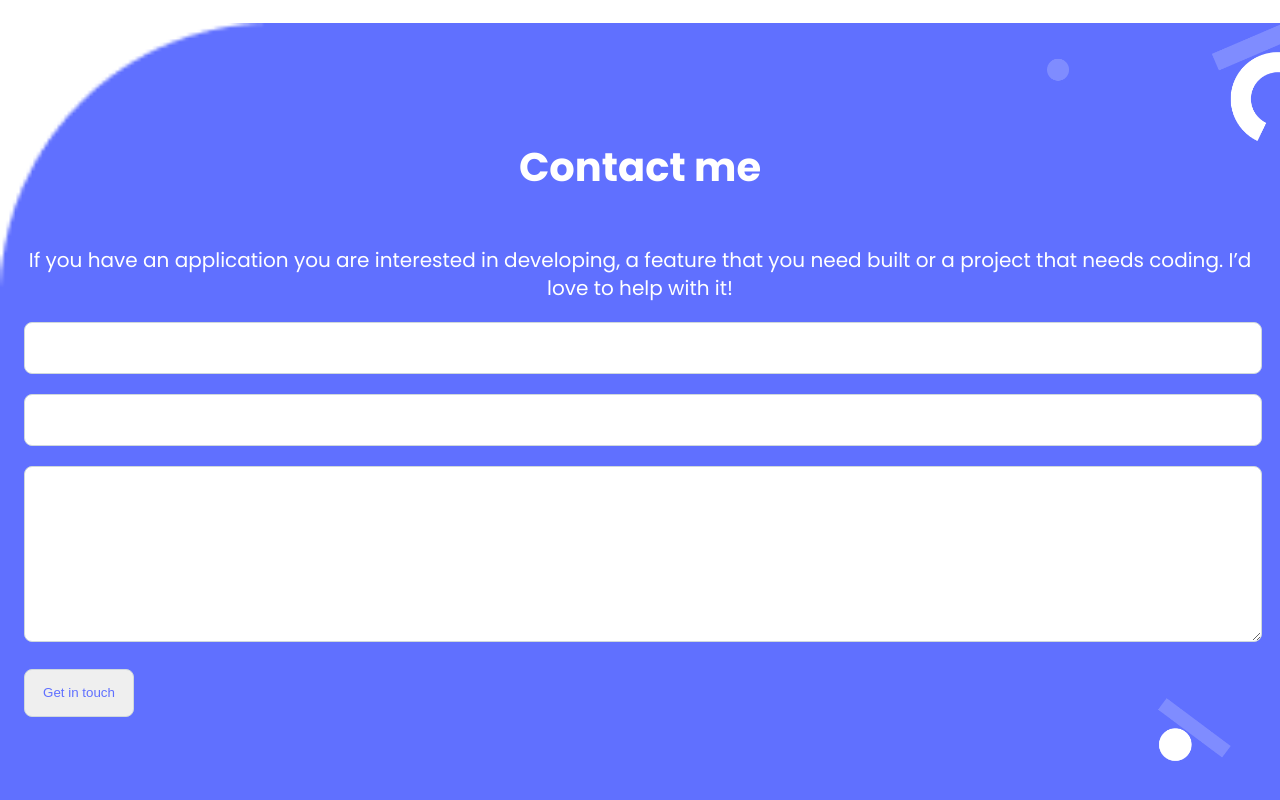
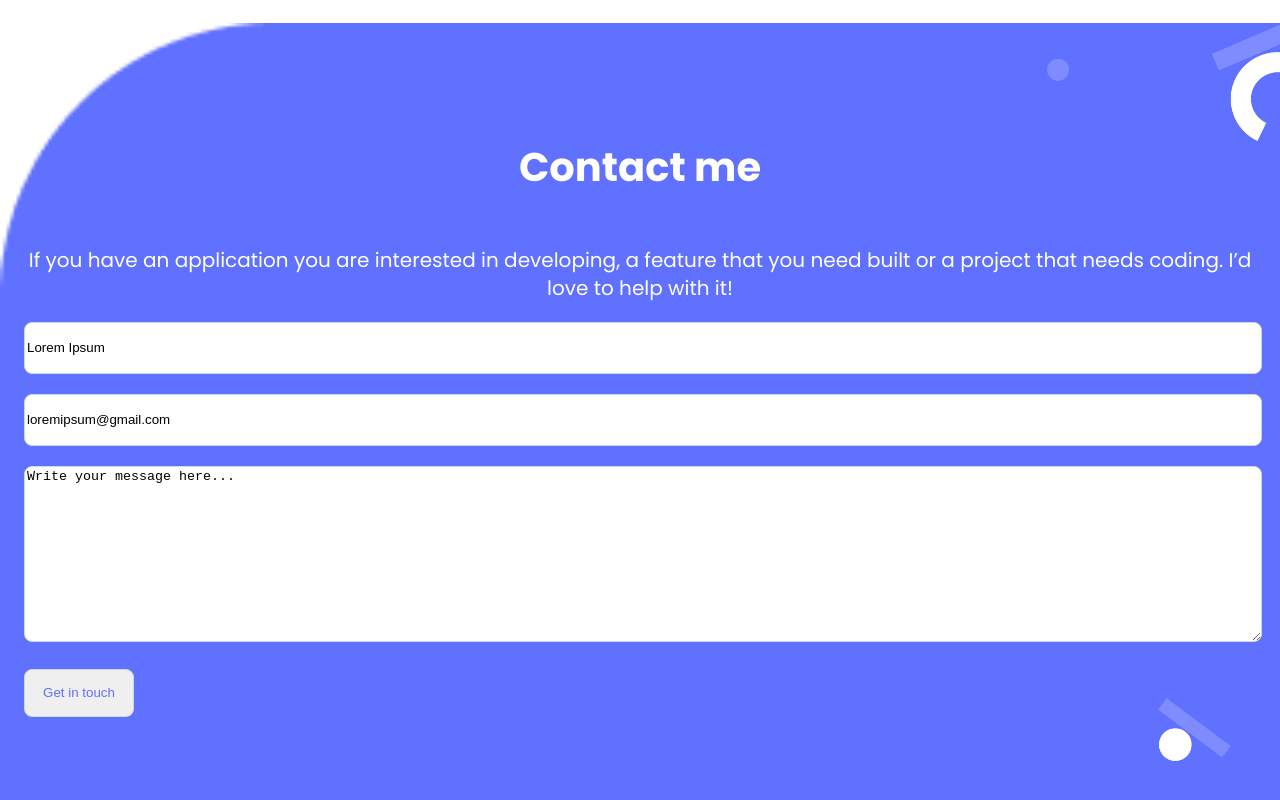
Before and after one commit to sulaimonaa/Portfolio, a website: page index.html in a window 1280 px wide. Shown: the part 6917-7717 px from the top of the page. Drawn offline with Linux system fonts and the light colour scheme.

Commit message:
update contact input

```diff
--- a/index.html
+++ b/index.html
@@ -198,22 +198,23 @@
                 that needs coding.
                 I’d love to help with it!
             </p>
-            <form action="/my-handling-form-page" method="post" class="contact-form">
+            <form action="https://formspree.io/f/xwkjrjye" method="post" class="contact-form">
                 <ul>
                     <li>
-                        <input type="text" id="name" name="user_name" />
+                        <input type="text" id="name" name="user_name" value="Lorem Ipsum" maxlength="30" />
                     </li>
                     <li>
-                        <input type="email" id="mail" name="user_email" />
+                        <input type="email" id="mail" name="user_email" value="loremipsum@gmail.com"  required />
                     </li>
                     <li>
-                        <textarea id="msg" name="user_message"></textarea>
+                        <textarea id="msg" name="user_message" maxlength="500">Write your message here...</textarea>
                     </li>
                     <li>
                         <input type="submit" value="Get in touch">
                     </li>
                 </ul>
             </form>
+            <div class="contact-bt-line"></div>
         </div>
     </section>
 </body>
```
